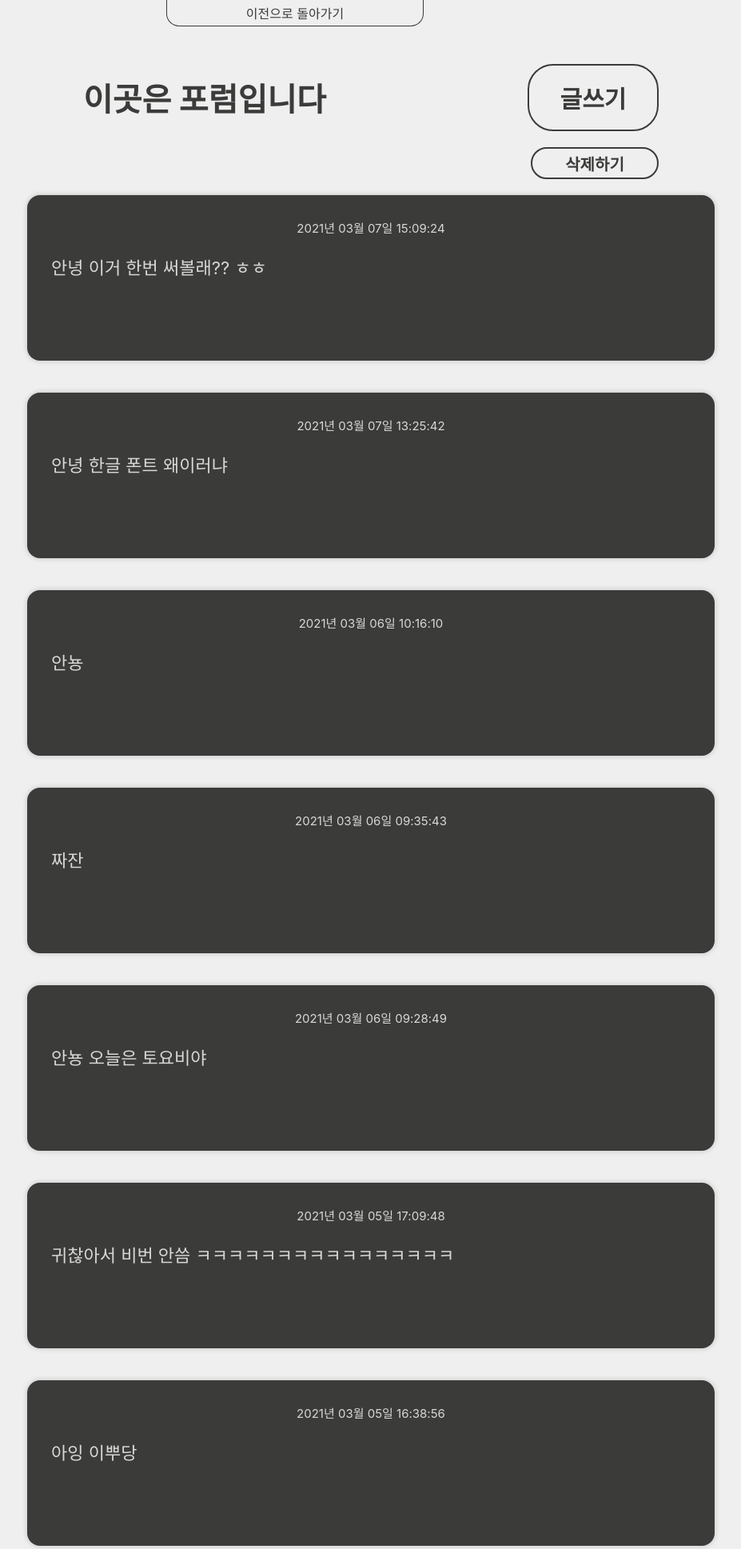
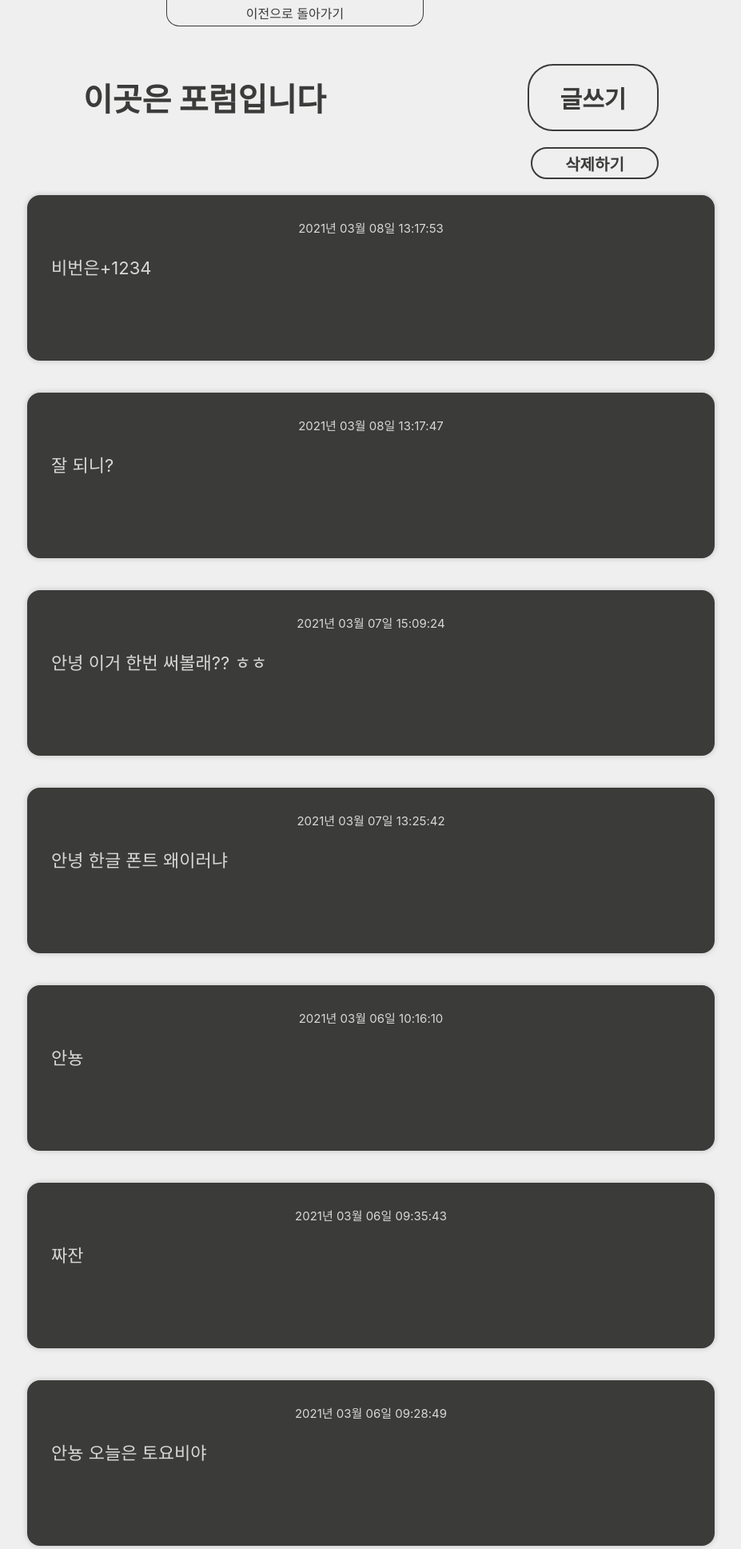
Before and after one commit to clomia/Clomia-Network, a Python web app: template server/templates/forum/forum.html in a window 1280 px wide. Shown: the top 1937 px of the page at 80% size, without its empty margins (176-1103 px from the left). Run offline with Jinja, Linux system fonts and the light colour scheme; the template is opened without the code that fills it, so the values that code supplies are empty.

Commit message:
GET / 요청 모두차단에 따른 href수정

```diff
--- a/server/templates/forum/forum.html
+++ b/server/templates/forum/forum.html
@@ -12,7 +12,7 @@
 </head>
 
 <body>
-    <a href="/">
+    <a href="/intro">
         <div class="link-previous">이전으로 돌아가기</div>
     </a>
     <div class="all-body">
@@ -41,6 +41,22 @@
             </div>
         </form>
         <!--text-box 시작점-->
+
+    <div class="text-box">
+        <div class="text-box__id">2021년 03월 08일 13:17:53</div>
+        <div class="text-box__main">
+            <p>비번은+1234
+
+</p>
+        </div>
+    </div>
+
+    <div class="text-box">
+        <div class="text-box__id">2021년 03월 08일 13:17:47</div>
+        <div class="text-box__main">
+            <p>잘 되니?</p>
+        </div>
+    </div>
 
     <div class="text-box">
         <div class="text-box__id">2021년 03월 07일 15:09:24</div>
```
Also changed, not shown: 1 other file.
